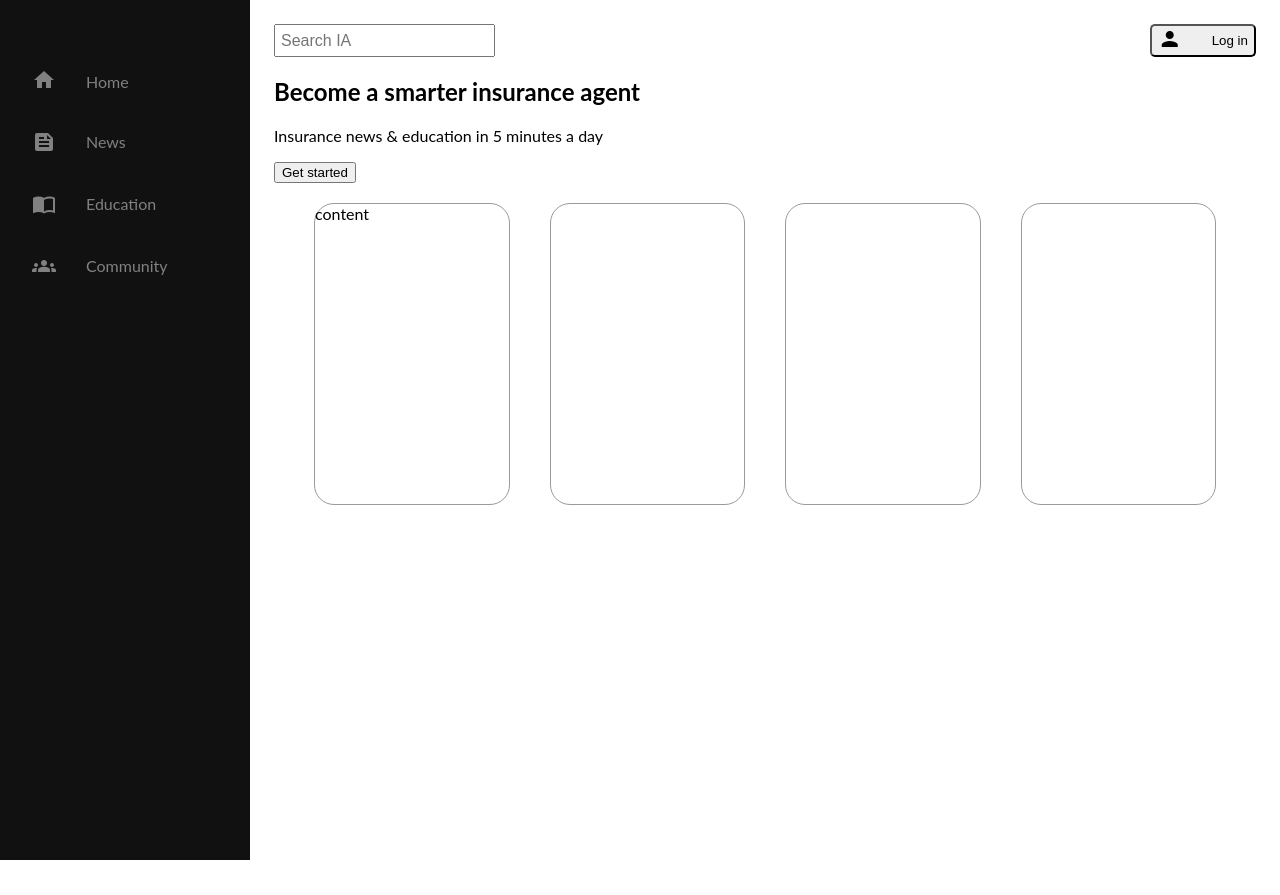
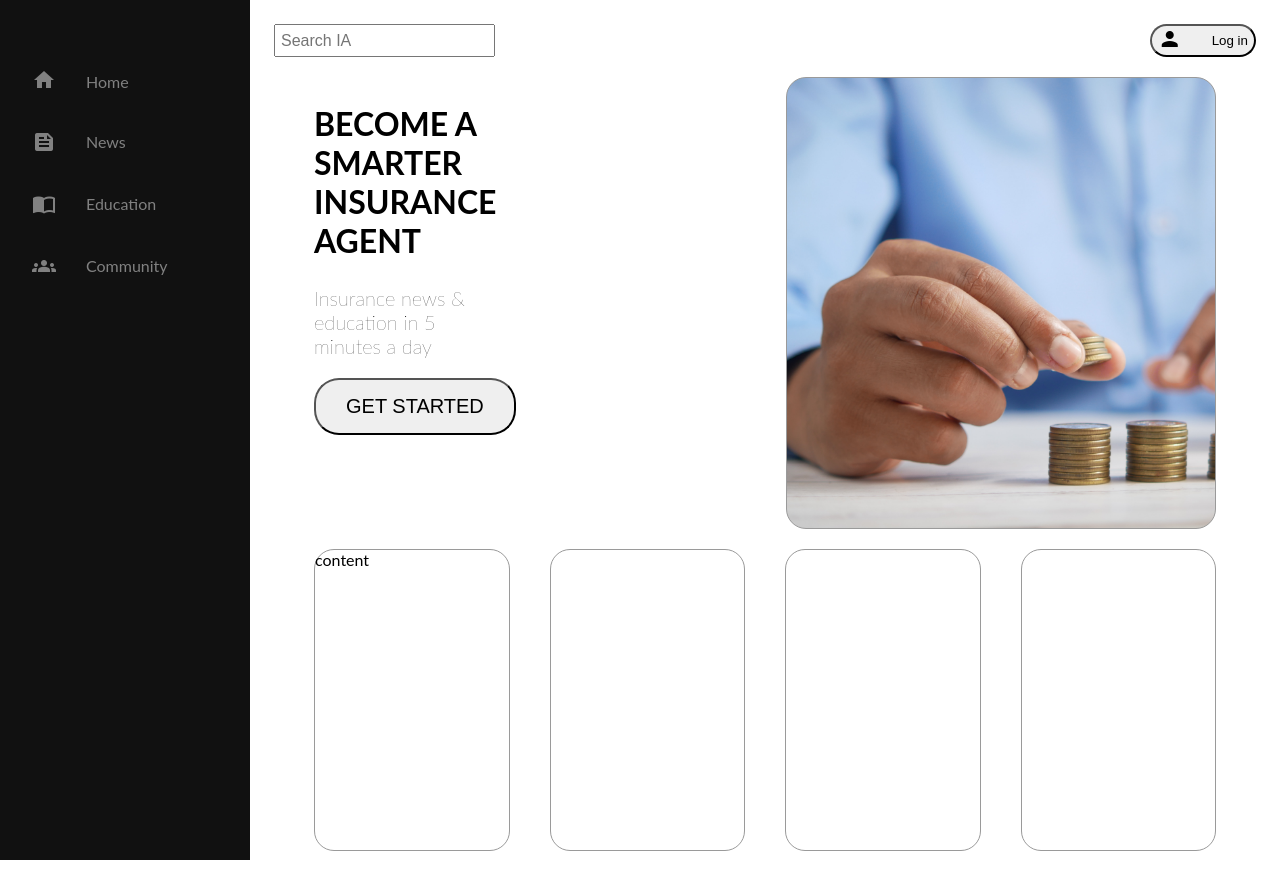
Before and after one commit to rickyharvywaldt/insurance-agent, a plain HTML site: page index.html in a window 1280 px wide. Before the commit the page ends 800 px from the top, so only its background shows below. Drawn offline with Linux system fonts and the light colour scheme.

Commit message:
Semi finished the hero section
I haven't figured out how to set the background image of the card 50% of the div's height.

```diff
--- a/index.html
+++ b/index.html
@@ -22,10 +22,18 @@
             <button class="login"><i class="material-icons">person</i>Log in</button>
         </div>
 
+        <div class="hero">
+            <div class="hero-column">
+                <div class="column1">
+                    <h2>Become a smarter insurance agent</h2>
+                    <p>Insurance news & education in 5 minutes a day</p>
+                    <button>Get started</button>
+                </div>
+                <div class="column2">
 
-                <h2>Become a smarter insurance agent</h2>
-                <p>Insurance news & education in 5 minutes a day</p>
-                <button>Get started</button>
+                </div>
+            </div>
+        </div>
 
         <div class="content">
             <div class="card">content</div>
--- a/style.css
+++ b/style.css
@@ -56,11 +56,59 @@ body {
     font-size: 16px;
   }
 
-  .login {
+  .topnav button {
     display: flex;
     justify-content: center;
     align-items: center;
-    border-radius: 5px;
+    border-radius: 25px;
+  }
+
+  .topnav,
+  .login {
+    margin: 0;
+  }
+
+  .hero-column {
+    display: flex;
+    justify-content: space-between;
+    gap: 40px;
+    margin: 20px 40px;
+  }
+
+  .column1 {
+    height: 450px;
+    width: 520px;
+  }
+
+  .column1 h2 {
+    text-transform: uppercase;
+    font-size: 32px;
+    font-weight: 700;
+    padding-right: 250px;
+  }
+
+  .column1 p {
+    font-size: 20px;
+    padding-right: 250px;
+    font-weight: 100;
+  }
+
+  .column1 button {
+    padding: 15px 30px;
+    border-radius: 25px;
+    font-size: 20px;
+    text-transform: uppercase;
+    cursor: pointer;
+  }
+
+  .column2 {
+    height: 450px;
+    width: 520px;
+    border: 1px solid #9a9a9a;
+    border-radius: 20px;
+    background-image: url(/images/towfiqu-barbhuiya-jpqyfK7GB4w-unsplash.jpg);
+    background-size: cover;
+    background-repeat: no-repeat;
   }
 
   .container {
```
Also changed, not shown: images/towfiqu-barbhuiya-jpqyfK7GB4w-unsplash.jpg (added).
